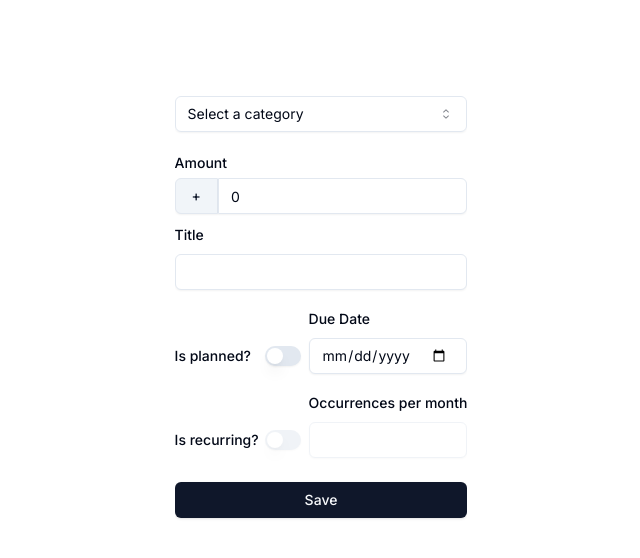
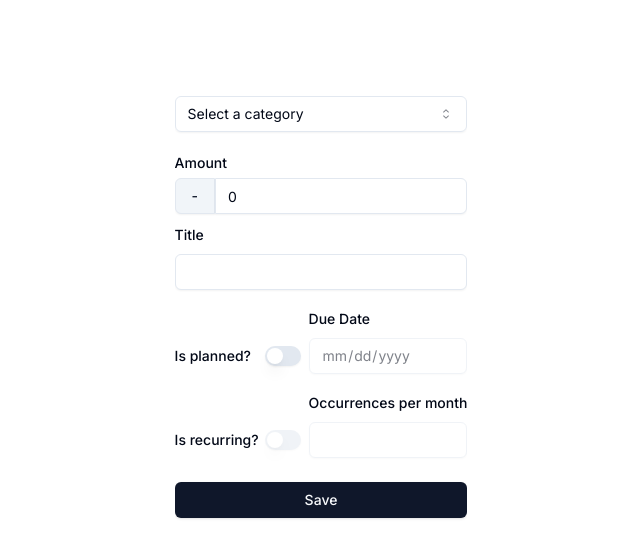
Before and after one commit to xkosorin/beyond-budget, a Next.js app: page / in a window 1280 px wide. Shown: the top 558 px of the page, without its empty margins (319-959 px from the left). Built offline with nearby package versions, Linux system fonts and the light colour scheme.

Commit message:
Added pattern to Amount input field

```diff
--- a/src/components/forms/addTransactionForm.tsx
+++ b/src/components/forms/addTransactionForm.tsx
@@ -113,7 +113,7 @@ const AddTransactionForm: React.FC = () => {
                       }}
                       className="px-4 rounded-s-md rounded-e-none"
                     >
-                      {field.value ? "-" : "+"}
+                      {isExpense ? "-" : "+"}
                     </Toggle>
                   </FormControl>
                   <FormMessage />
@@ -128,11 +128,12 @@ const AddTransactionForm: React.FC = () => {
                   <FormControl>
                     <Input
                       type="number"
-                      min={0}
+                      pattern="[0-9]+([\.,][0-9]+)?"
+                      step="0.01"
                       className="rounded-s-none"
                       {...form.register("amount", {
                         setValueAs: (v) =>
-                          v === "" ? undefined : parseInt(v, 10),
+                          v === "" ? undefined : parseFloat(v),
                       })}
                     />
                   </FormControl>
@@ -189,6 +190,7 @@ const AddTransactionForm: React.FC = () => {
                         <FormControl>
                           <Input
                             type="date"
+                            disabled={!isPlanned}
                             {...form.register(
                               "expenseSchema.plannedSchema.dueDate",
                               {
```
